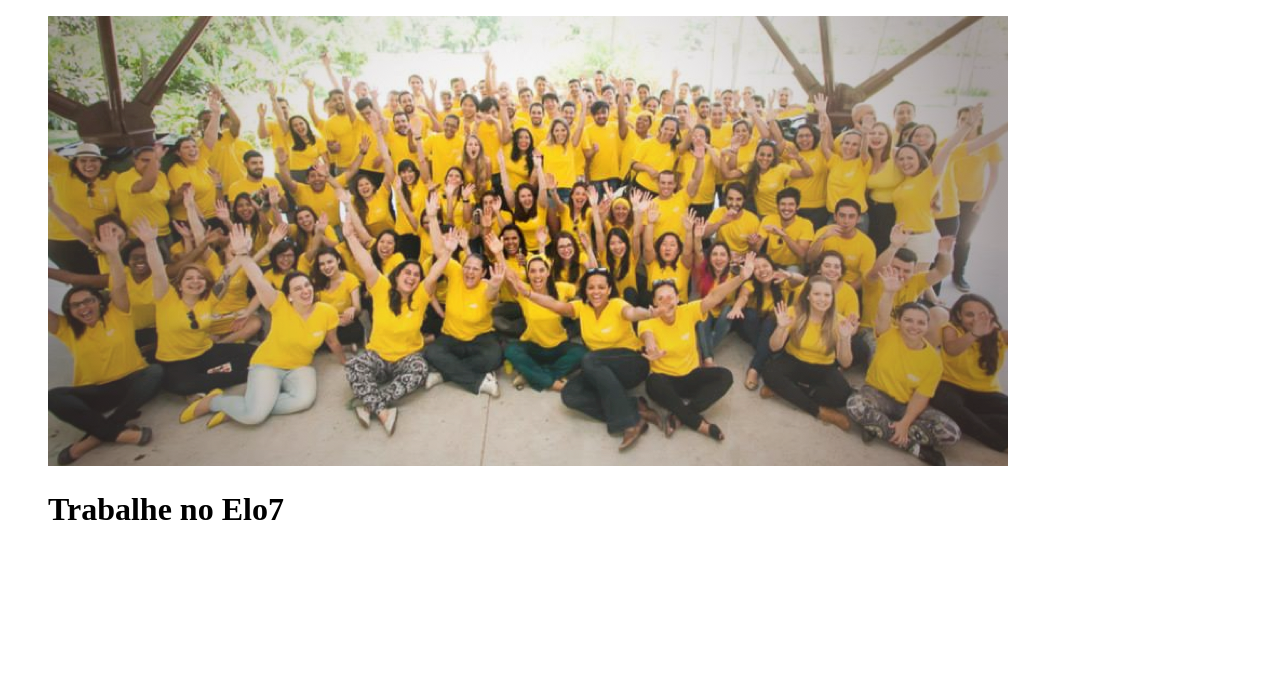
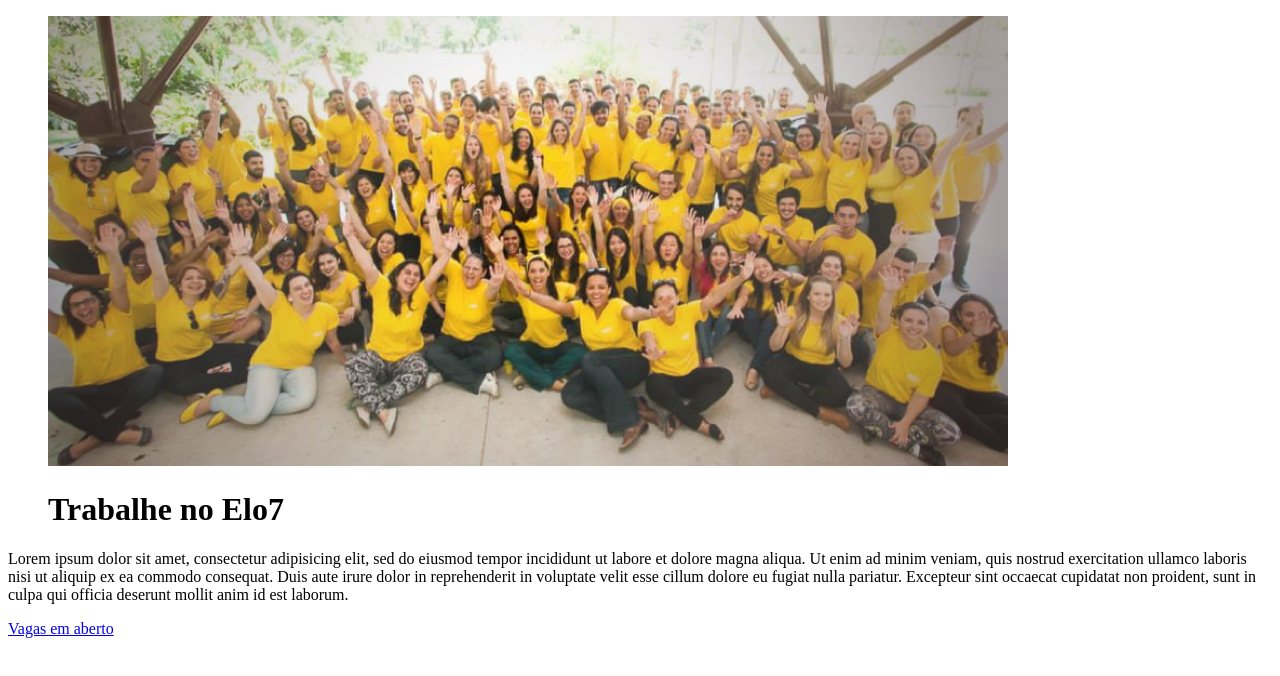
Before and after one commit to manuelbertelli/trabalhe-elo7, a plain HTML site: page index.html in a window 1280 px wide. Drawn offline with Linux system fonts and the light colour scheme.

Commit message:
Add main section

```diff
--- a/index.html
+++ b/index.html
@@ -14,5 +14,10 @@
                 </figcaption>
             </figure>
         </header>
+
+        <section class="main">
+            <p>Lorem ipsum dolor sit amet, consectetur adipisicing elit, sed do eiusmod tempor incididunt ut labore et dolore magna aliqua. Ut enim ad minim veniam, quis nostrud exercitation ullamco laboris nisi ut aliquip ex ea commodo consequat. Duis aute irure dolor in reprehenderit in voluptate velit esse cillum dolore eu fugiat nulla pariatur. Excepteur sint occaecat cupidatat non proident, sunt in culpa qui officia deserunt mollit anim id est laborum.</p>
+            <a href="#vagas">Vagas em aberto</a>
+        </section>
     </body>
 </html>
```
